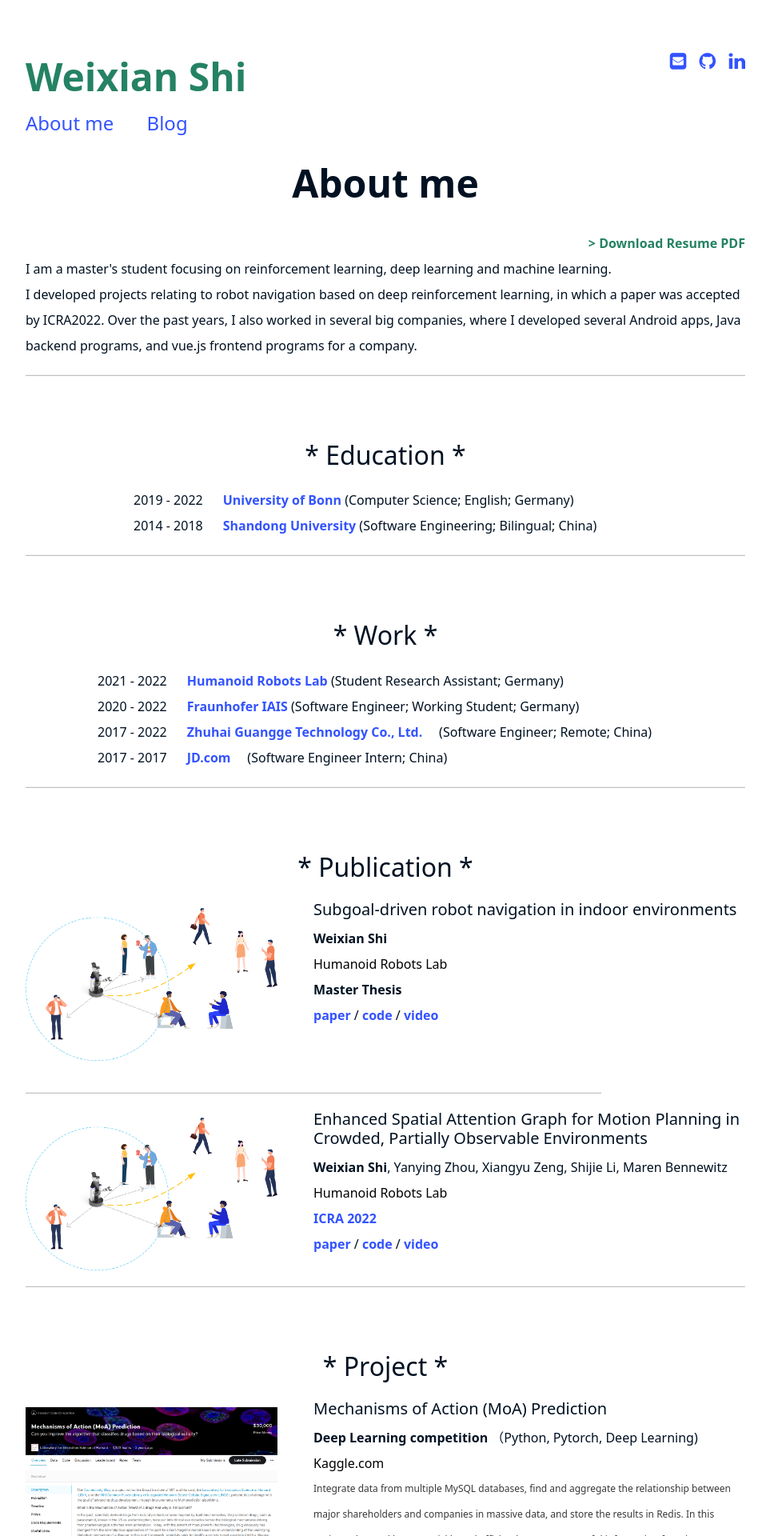
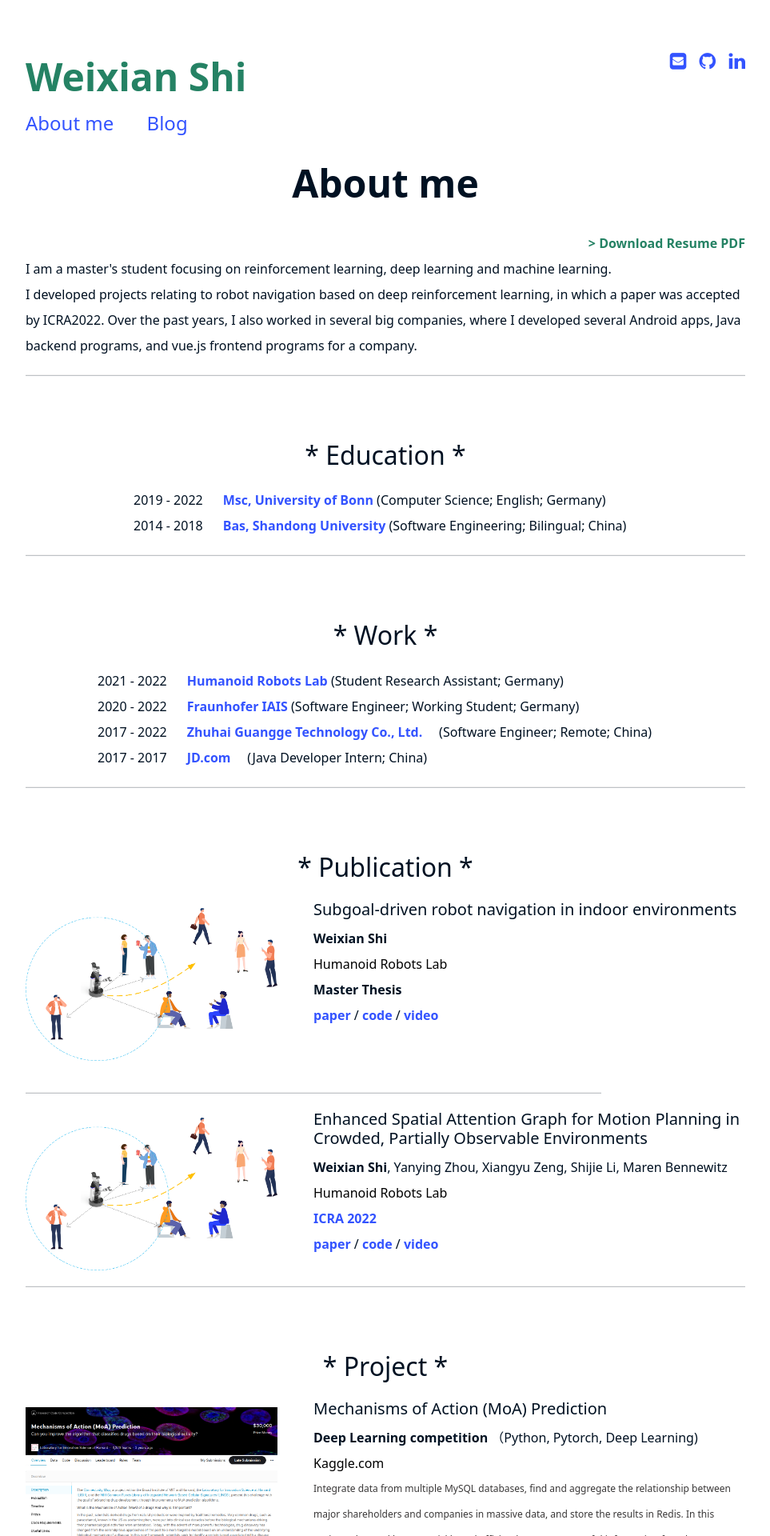
Before and after one commit to weixians/weixians.github.io, a Jekyll site: the page built from about_me.html, in a window 1280 px wide. Shown: the top 1920 px of the page at 80% size, without its empty margins (158-1121 px from the left). Built offline with Jekyll 4.4.1, drawn with Linux system fonts in a browser that asks for light colours.

Commit message:
change content

```diff
--- a/about_me.html
+++ b/about_me.html
@@ -90,11 +90,11 @@
         <p>2019 - 2022 &nbsp;&nbsp;&nbsp;&nbsp;
             <a href="https://www.uni-bonn.de/en/studying/degree-programs/degree-programs-a-z/computer-science-bsc?set_language=en"
                target="_blank">
-                <b>University of Bonn</b>
+                <b>Msc, University of Bonn</b>
             </a> (Computer Science; English; Germany)</p>
         <p>2014 - 2018 &nbsp;&nbsp;&nbsp;&nbsp;
             <a href="http://www.en.sc.sdu.edu.cn/" target="_blank">
-                <b>Shandong University</b>
+                <b>Bas, Shandong University</b>
             </a>(Software Engineering; Bilingual; China)</p>
     </div>
 
@@ -115,7 +115,7 @@
             </strong> &nbsp;&nbsp;&nbsp;&nbsp;(Software Engineer; Remote; China)</p>
         <p>2017 - 2017 &nbsp;&nbsp;&nbsp;&nbsp;
             <strong><a href="https://jd.com/" target="_blank">JD.com</a>
-            </strong> &nbsp;&nbsp;&nbsp;&nbsp;(Software Engineer Intern; China)</p>
+            </strong> &nbsp;&nbsp;&nbsp;&nbsp;(Java Developer Intern; China)</p>
         <!--    <p>2017 - 2017 &nbsp;&nbsp;&nbsp;&nbsp; <strong>JD.com</strong> (Java developer intern; China)</p>-->
     </div>
 
--- a/assets/css/main.css
+++ b/assets/css/main.css
@@ -29,6 +29,10 @@
 img {
     display: block;
     max-width: 100%;
+}
+
+img:hover {
+    cursor: pointer;
 }
 
 blockquote {
@@ -233,8 +237,8 @@
     width: 100%;
     height: 100%;
     overflow: auto;
-    background-color: rgb(0,0,0);
-    background-color: rgba(0,0,0,0.9);
+    background-color: rgb(0, 0, 0);
+    background-color: rgba(0, 0, 0, 0.9);
     transition: opacity ease 0.3s;
     pointer-events: none;
 }
```
